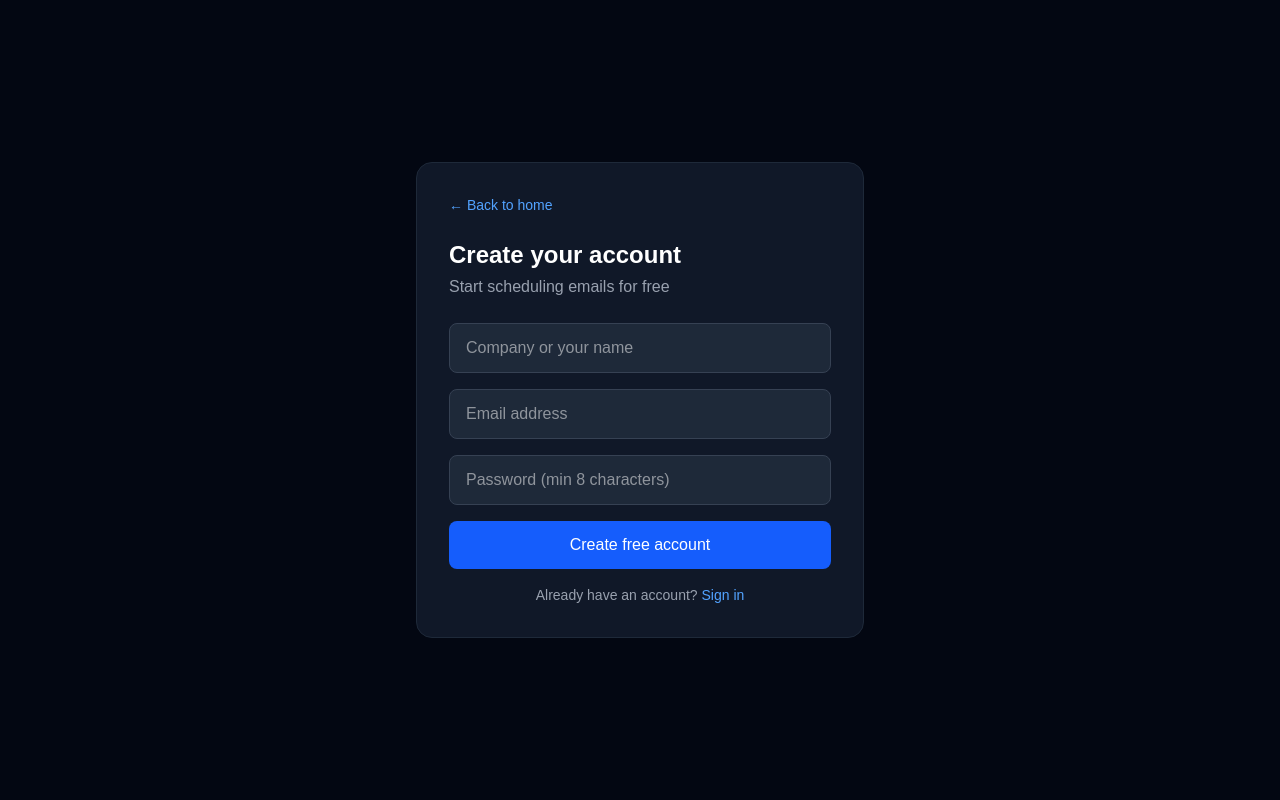
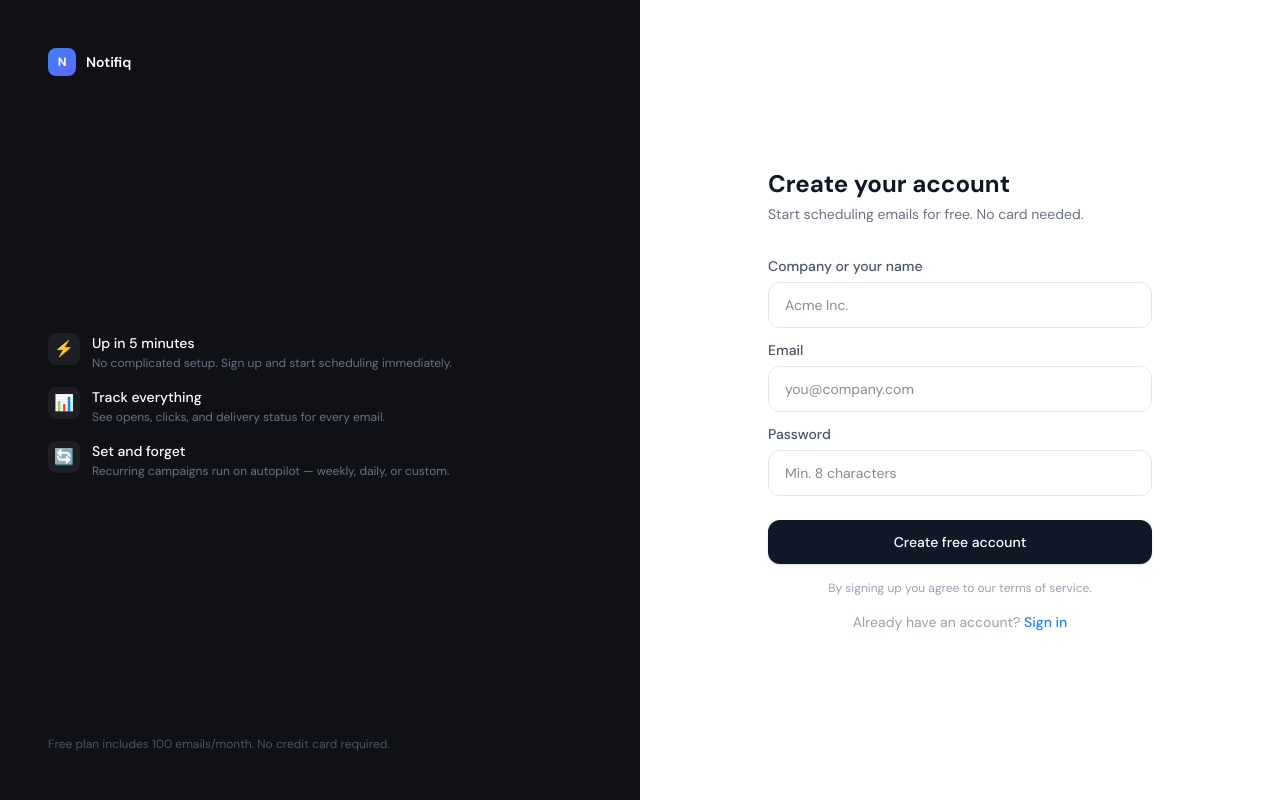
Before and after one commit to babydmg/notifiq-dashboard, a Next.js app: page /signup in a window 1280 px wide. Built offline with nearby package versions, Linux system fonts and the light colour scheme.

Commit message:
some random login signup twinky reset password and forgot password page styling

```diff
--- a/src/app/forgot-password/page.js
+++ b/src/app/forgot-password/page.js
@@ -7,14 +7,12 @@ export default function ForgotPasswordPage() {
   const [email, setEmail] = useState("");
   const [submitted, setSubmitted] = useState(false);
   const [error, setError] = useState("");
-  const [success, setSuccess] = useState("");
   const [loading, setLoading] = useState(false);
 
   const handleSubmit = async () => {
     if (!email) return setError("Email is required");
     setLoading(true);
     setError("");
-
     try {
       await getApi().post("/auth/forgot-password", { email });
       setSubmitted(true);
@@ -26,50 +24,84 @@ export default function ForgotPasswordPage() {
   };
 
   return (
-    <div className="min-h-screen bg-gray-950 flex items-center justify-center">
-      <div className="bg-gray-900 border border-gray-800 rounded-2xl p-8 w-full max-w-md">
-        <Link href="/login" className="text-blue-400 text-sm mb-6 block">
-          ← Back to login
-        </Link>
+    <div
+      className="min-h-screen bg-gray-50 flex items-center justify-center px-4"
+      style={{ fontFamily: "'DM Sans', sans-serif" }}
+    >
+      <style>{`@import url('https://fonts.googleapis.com/css2?family=DM+Sans:wght@400;500;600;700&display=swap');`}</style>
+      <div className="bg-white rounded-2xl shadow-sm border border-gray-100 p-8 w-full max-w-sm">
+        <div className="flex items-center gap-2 mb-8">
+          <div
+            className="w-7 h-7 rounded-lg flex items-center justify-center text-white text-xs font-bold"
+            style={{ background: "linear-gradient(135deg, #3b82f6, #6366f1)" }}
+          >
+            N
+          </div>
+          <span className="font-semibold text-gray-900 text-sm">Notifiq</span>
+        </div>
 
         {submitted ? (
           <div className="text-center py-4">
-            <div className="text-4xl mb-4">📬</div>
-            <h2 className="text-xl font-bold text-white mb-2">
-              Check your email
+            <div className="w-14 h-14 bg-blue-50 rounded-2xl flex items-center justify-center text-2xl mx-auto mb-4">
+              📬
+            </div>
+            <h2 className="text-xl font-bold text-gray-900 mb-2">
+              Check your inbox
             </h2>
-            <p className="text-gray-400 text-sm">
-              If that email is registered, we sent a reset link. Check your
-              inbox.
+            <p className="text-gray-500 text-sm mb-6">
+              If that email is registered, we sent a reset link. It expires in 1
+              hour.
             </p>
+            <Link
+              href="/login"
+              className="text-blue-500 text-sm hover:text-blue-600 font-medium transition"
+            >
+              ← Back to login
+            </Link>
           </div>
         ) : (
           <>
-            <h1 className="text-2xl font-bold text-white mb-1">
+            <h1 className="text-2xl font-bold text-gray-900 mb-1">
               Forgot password?
             </h1>
-            <p className="text-gray-400 mb-6">
+            <p className="text-gray-500 text-sm mb-6">
               Enter your email and we'll send you a reset link.
             </p>
 
+            <div className="mb-3">
+              <label className="text-gray-600 text-sm font-medium mb-1.5 block">
+                Email
+              </label>
               <input
                 type="email"
-              placeholder="Email address"
+                placeholder="you@company.com"
                 value={email}
                 onChange={(e) => setEmail(e.target.value)}
                 onKeyDown={(e) => e.key === "Enter" && handleSubmit()}
-              className="w-full bg-gray-800 border border-gray-700 text-white rounded-lg px-4 py-3 mb-3 focus:outline-none focus:border-blue-500"
+                className="w-full border border-gray-200 text-gray-900 rounded-xl px-4 py-3 text-sm focus:outline-none focus:border-blue-400 focus:ring-2 focus:ring-blue-50 transition"
               />
+            </div>
 
-            {error && <p className="text-red-400 text-sm mb-3">{error}</p>}
+            {error && (
+              <div className="bg-red-50 border border-red-100 text-red-600 text-sm px-4 py-3 rounded-xl mb-4">
+                {error}
+              </div>
+            )}
 
             <button
               onClick={handleSubmit}
               disabled={loading}
-              className="w-full bg-blue-600 hover:bg-blue-500 disabled:opacity-50 text-white font-medium rounded-lg px-4 py-3 transition"
+              className="w-full bg-gray-900 hover:bg-gray-700 disabled:opacity-50 text-white font-medium rounded-xl px-4 py-3 text-sm transition shadow-sm mb-4"
             >
               {loading ? "Sending..." : "Send reset link"}
             </button>
+
+            <Link
+              href="/login"
+              className="block text-center text-gray-400 text-sm hover:text-gray-600 transition"
+            >
+              ← Back to login
+            </Link>
           </>
         )}
       </div>
--- a/src/app/login/page.js
+++ b/src/app/login/page.js
@@ -24,7 +24,6 @@ export default function LoginPage() {
       return setError("All fields are required");
     setLoading(true);
     setError("");
-
     try {
       const res = await getApi().post("/auth/login", form);
       localStorage.setItem("notifiq_token", res.data.token);
@@ -38,57 +37,139 @@ export default function LoginPage() {
   };
 
   return (
-    <div className="min-h-screen bg-gray-950 flex items-center justify-center">
-      <div className="bg-gray-900 border border-gray-800 rounded-2xl p-8 w-full max-w-md">
-        <Link href="/" className="text-blue-400 text-sm mb-6 block">
-          ← Back to home
-        </Link>
-        <h1 className="text-2xl font-bold text-white mb-1">Welcome back</h1>
-        <p className="text-gray-400 mb-6">Sign in to your Notifiq account</p>
+    <div
+      className="min-h-screen flex"
+      style={{ fontFamily: "'DM Sans', sans-serif" }}
+    >
+      <style>{`@import url('https://fonts.googleapis.com/css2?family=DM+Sans:wght@400;500;600;700&display=swap');`}</style>
 
-        <div className="space-y-4 mb-4">
+      {/* Left panel */}
+      <div
+        className="hidden lg:flex w-1/2 flex-col justify-between p-12"
+        style={{ background: "#0f1117" }}
+      >
+        <div className="flex items-center gap-2.5">
+          <div
+            className="w-7 h-7 rounded-lg flex items-center justify-center text-white text-xs font-bold"
+            style={{ background: "linear-gradient(135deg, #3b82f6, #6366f1)" }}
+          >
+            N
+          </div>
+          <span className="text-white font-semibold text-sm">Notifiq</span>
+        </div>
+
+        <div>
+          <p className="text-2xl font-bold text-white leading-snug mb-4">
+            "Notifiq cut our email setup time from days to minutes."
+          </p>
+          <div className="flex items-center gap-3">
+            <div className="w-9 h-9 rounded-full bg-gray-700 flex items-center justify-center text-white text-sm font-bold">
+              S
+            </div>
+            <div>
+              <p className="text-white text-sm font-medium">Sarah K.</p>
+              <p className="text-gray-500 text-xs">Founder, ShopEasy</p>
+            </div>
+          </div>
+        </div>
+
+        <div className="flex items-center gap-8">
+          {[
+            ["10k+", "Emails sent"],
+            ["99.9%", "Uptime"],
+            ["500+", "Businesses"],
+          ].map(([val, label]) => (
+            <div key={label}>
+              <p className="text-white font-bold text-xl">{val}</p>
+              <p className="text-gray-500 text-xs">{label}</p>
+            </div>
+          ))}
+        </div>
+      </div>
+
+      {/* Right panel */}
+      <div className="flex-1 flex items-center justify-center px-8 bg-white">
+        <div className="w-full max-w-sm">
+          <div className="lg:hidden flex items-center gap-2 mb-8">
+            <div
+              className="w-7 h-7 rounded-lg flex items-center justify-center text-white text-xs font-bold"
+              style={{
+                background: "linear-gradient(135deg, #3b82f6, #6366f1)",
+              }}
+            >
+              N
+            </div>
+            <span className="font-semibold text-gray-900 text-sm">Notifiq</span>
+          </div>
+
+          <h1 className="text-2xl font-bold text-gray-900 mb-1">
+            Welcome back
+          </h1>
+          <p className="text-gray-500 text-sm mb-8">
+            Sign in to your account to continue.
+          </p>
+
+          <div className="space-y-3 mb-2">
+            <div>
+              <label className="text-gray-600 text-sm font-medium mb-1.5 block">
+                Email
+              </label>
               <input
                 type="email"
-            placeholder="Email address"
+                placeholder="you@company.com"
                 value={form.email}
                 onChange={(e) => setForm({ ...form, email: e.target.value })}
-            className="w-full bg-gray-800 border border-gray-700 text-white rounded-lg px-4 py-3 focus:outline-none focus:border-blue-500"
+                className="w-full border border-gray-200 text-gray-900 rounded-xl px-4 py-3 text-sm focus:outline-none focus:border-blue-400 focus:ring-2 focus:ring-blue-50 transition"
               />
+            </div>
+            <div>
+              <div className="flex items-center justify-between mb-1.5">
+                <label className="text-gray-600 text-sm font-medium">
+                  Password
+                </label>
+                <Link
+                  href="/forgot-password"
+                  className="text-blue-500 text-xs hover:text-blue-600 transition"
+                >
+                  Forgot password?
+                </Link>
+              </div>
               <input
                 type="password"
-            placeholder="Password"
+                placeholder="••••••••"
                 value={form.password}
                 onChange={(e) => setForm({ ...form, password: e.target.value })}
                 onKeyDown={(e) => e.key === "Enter" && handleLogin()}
-            className="w-full bg-gray-800 border border-gray-700 text-white rounded-lg px-4 py-3 focus:outline-none focus:border-blue-500"
+                className="w-full border border-gray-200 text-gray-900 rounded-xl px-4 py-3 text-sm focus:outline-none focus:border-blue-400 focus:ring-2 focus:ring-blue-50 transition"
               />
             </div>
-        <div className="flex justify-end mb-4">
-          <Link
-            href="/forgot-password"
-            className="text-blue-400 text-sm hover:text-blue-300"
-          >
-            Forgot Password?
-          </Link>
           </div>
 
-        {error && <p className="text-red-400 text-sm mb-3">{error}</p>}
+          {error && (
+            <div className="bg-red-50 border border-red-100 text-red-600 text-sm px-4 py-3 rounded-xl mb-4">
+              {error}
+            </div>
+          )}
 
           <button
             onClick={handleLogin}
             disabled={loading}
-          className="w-full bg-blue-600 hover:bg-blue-500 disabled:opacity-50 text-white font-medium rounded-lg px-4 py-3 transition mb-4"
+            className="w-full bg-gray-900 hover:bg-gray-700 disabled:opacity-50 text-white font-medium rounded-xl px-4 py-3 text-sm transition shadow-sm mt-4"
           >
             {loading ? "Signing in..." : "Sign in"}
           </button>
 
-        <p className="text-gray-400 text-sm text-center">
+          <p className="text-gray-400 text-sm text-center mt-6">
             Don't have an account?{" "}
-          <Link href="/signup" className="text-blue-400 hover:text-blue-300">
+            <Link
+              href="/signup"
+              className="text-blue-500 hover:text-blue-600 font-medium transition"
+            >
               Sign up free
             </Link>
           </p>
         </div>
       </div>
+    </div>
   );
 }
--- a/src/app/reset-password/page.js
+++ b/src/app/reset-password/page.js
@@ -22,10 +22,9 @@ function ResetPasswordForm() {
     if (!password || !confirm) return setError("All fields are required");
     if (password !== confirm) return setError("Passwords don't match");
     if (password.length < 8)
-      return setError("Password must be at least 8 characters long");
+      return setError("Password must be at least 8 characters");
     setLoading(true);
     setError("");
-
     try {
       await getApi().post("/auth/reset-password", { token, password });
       setSuccess(true);
@@ -38,56 +37,89 @@ function ResetPasswordForm() {
   };
 
   return (
-    <div className="min-h-screen bg-gray-950 flex items-center justify-center">
-      <div className="bg-gray-900 border border-gray-800 rounded-2xl p-8 w-full max-w-md">
-        <Link href="/login" className="text-blue-400 text-sm mb-6 block">
-          ← Back to login
-        </Link>
+    <div
+      className="min-h-screen bg-gray-50 flex items-center justify-center px-4"
+      style={{ fontFamily: "'DM Sans', sans-serif" }}
+    >
+      <style>{`@import url('https://fonts.googleapis.com/css2?family=DM+Sans:wght@400;500;600;700&display=swap');`}</style>
+      <div className="bg-white rounded-2xl shadow-sm border border-gray-100 p-8 w-full max-w-sm">
+        <div className="flex items-center gap-2 mb-8">
+          <div
+            className="w-7 h-7 rounded-lg flex items-center justify-center text-white text-xs font-bold"
+            style={{ background: "linear-gradient(135deg, #3b82f6, #6366f1)" }}
+          >
+            N
+          </div>
+          <span className="font-semibold text-gray-900 text-sm">Notifiq</span>
+        </div>
 
         {success ? (
           <div className="text-center py-4">
-            <div className="text-4xl mb-4">✅</div>
-            <h2 className="text-xl font-bold text-white mb-2">
+            <div className="w-14 h-14 bg-green-50 rounded-2xl flex items-center justify-center text-2xl mx-auto mb-4">
+              ✅
+            </div>
+            <h2 className="text-xl font-bold text-gray-900 mb-2">
               Password reset!
             </h2>
-            <p className="text-gray-400 text-sm">Redirecting you to login...</p>
+            <p className="text-gray-500 text-sm">Redirecting you to login...</p>
           </div>
         ) : (
           <>
-            <h1 className="text-2xl font-bold text-white mb-1">
+            <h1 className="text-2xl font-bold text-gray-900 mb-1">
               Set new password
             </h1>
-            <p className="text-gray-400 mb-6">
+            <p className="text-gray-500 text-sm mb-6">
               Choose a strong password for your account.
             </p>
 
-            <div className="space-y-4 mb-4">
+            <div className="space-y-3 mb-3">
+              <div>
+                <label className="text-gray-600 text-sm font-medium mb-1.5 block">
+                  New password
+                </label>
                 <input
                   type="password"
-                placeholder="New password"
+                  placeholder="Min. 8 characters"
                   value={password}
                   onChange={(e) => setPassword(e.target.value)}
-                className="w-full bg-gray-800 border border-gray-700 text-white rounded-lg px-4 py-3 focus:outline-none focus:border-blue-500"
+                  className="w-full border border-gray-200 text-gray-900 rounded-xl px-4 py-3 text-sm focus:outline-none focus:border-blue-400 focus:ring-2 focus:ring-blue-50 transition"
                 />
+              </div>
+              <div>
+                <label className="text-gray-600 text-sm font-medium mb-1.5 block">
+                  Confirm password
+                </label>
                 <input
                   type="password"
-                placeholder="Confirm new password"
+                  placeholder="Repeat your password"
                   value={confirm}
                   onChange={(e) => setConfirm(e.target.value)}
                   onKeyDown={(e) => e.key === "Enter" && handleReset()}
-                className="w-full bg-gray-800 border border-gray-700 text-white rounded-lg px-4 py-3 focus:outline-none focus:border-blue-500"
+                  className="w-full border border-gray-200 text-gray-900 rounded-xl px-4 py-3 text-sm focus:outline-none focus:border-blue-400 focus:ring-2 focus:ring-blue-50 transition"
                 />
               </div>
+            </div>
 
-            {error && <p className="text-red-400 text-sm mb-3">{error}</p>}
+            {error && (
+              <div className="bg-red-50 border border-red-100 text-red-600 text-sm px-4 py-3 rounded-xl mb-4">
+                {error}
+              </div>
+            )}
 
             <button
               onClick={handleReset}
               disabled={loading}
-              className="w-full bg-blue-600 hover:bg-blue-500 disabled:opacity-50 text-white font-medium rounded-lg px-4 py-3 transition"
+              className="w-full bg-gray-900 hover:bg-gray-700 disabled:opacity-50 text-white font-medium rounded-xl px-4 py-3 text-sm transition shadow-sm mb-4"
             >
               {loading ? "Resetting..." : "Reset password"}
             </button>
+
+            <Link
+              href="/login"
+              className="block text-center text-gray-400 text-sm hover:text-gray-600 transition"
+            >
+              ← Back to login
+            </Link>
           </>
         )}
       </div>
--- a/src/app/signup/page.js
+++ b/src/app/signup/page.js
@@ -26,7 +26,6 @@ export default function SignupPage() {
       return setError("Password must be at least 8 characters");
     setLoading(true);
     setError("");
-
     try {
       const res = await getApi().post("/auth/signup", form);
       localStorage.setItem("notifiq_token", res.data.token);
@@ -40,58 +39,156 @@ export default function SignupPage() {
   };
 
   return (
-    <div className="min-h-screen bg-gray-950 flex items-center justify-center">
-      <div className="bg-gray-900 border border-gray-800 rounded-2xl p-8 w-full max-w-md">
-        <Link href="/" className="text-blue-400 text-sm mb-6 block">
-          ← Back to home
-        </Link>
-        <h1 className="text-2xl font-bold text-white mb-1">
+    <div
+      className="min-h-screen flex"
+      style={{ fontFamily: "'DM Sans', sans-serif" }}
+    >
+      <style>{`@import url('https://fonts.googleapis.com/css2?family=DM+Sans:wght@400;500;600;700&display=swap');`}</style>
+
+      {/* Left panel */}
+      <div
+        className="hidden lg:flex w-1/2 flex-col justify-between p-12"
+        style={{ background: "#0f1117" }}
+      >
+        <div className="flex items-center gap-2.5">
+          <div
+            className="w-7 h-7 rounded-lg flex items-center justify-center text-white text-xs font-bold"
+            style={{ background: "linear-gradient(135deg, #3b82f6, #6366f1)" }}
+          >
+            N
+          </div>
+          <span className="text-white font-semibold text-sm">Notifiq</span>
+        </div>
+
+        <div className="space-y-4">
+          {[
+            {
+              icon: "⚡",
+              title: "Up in 5 minutes",
+              desc: "No complicated setup. Sign up and start scheduling immediately.",
+            },
+            {
+              icon: "📊",
+              title: "Track everything",
+              desc: "See opens, clicks, and delivery status for every email.",
+            },
+            {
+              icon: "🔄",
+              title: "Set and forget",
+              desc: "Recurring campaigns run on autopilot — weekly, daily, or custom.",
+            },
+          ].map((f) => (
+            <div key={f.title} className="flex items-start gap-3">
+              <div
+                className="w-8 h-8 rounded-lg flex items-center justify-center text-base flex-shrink-0"
+                style={{ background: "rgba(255,255,255,0.06)" }}
+              >
+                {f.icon}
+              </div>
+              <div>
+                <p className="text-white text-sm font-medium">{f.title}</p>
+                <p className="text-gray-500 text-xs mt-0.5">{f.desc}</p>
+              </div>
+            </div>
+          ))}
+        </div>
+
+        <p className="text-gray-600 text-xs">
+          Free plan includes 100 emails/month. No credit card required.
+        </p>
+      </div>
+
+      {/* Right panel */}
+      <div className="flex-1 flex items-center justify-center px-8 bg-white">
+        <div className="w-full max-w-sm">
+          <div className="lg:hidden flex items-center gap-2 mb-8">
+            <div
+              className="w-7 h-7 rounded-lg flex items-center justify-center text-white text-xs font-bold"
+              style={{
+                background: "linear-gradient(135deg, #3b82f6, #6366f1)",
+              }}
+            >
+              N
+            </div>
+            <span className="font-semibold text-gray-900 text-sm">Notifiq</span>
+          </div>
+
+          <h1 className="text-2xl font-bold text-gray-900 mb-1">
             Create your account
           </h1>
-        <p className="text-gray-400 mb-6">Start scheduling emails for free</p>
+          <p className="text-gray-500 text-sm mb-8">
+            Start scheduling emails for free. No card needed.
+          </p>
 
-        <div className="space-y-4 mb-4">
+          <div className="space-y-3 mb-2">
+            <div>
+              <label className="text-gray-600 text-sm font-medium mb-1.5 block">
+                Company or your name
+              </label>
               <input
                 type="text"
-            placeholder="Company or your name"
+                placeholder="Acme Inc."
                 value={form.name}
                 onChange={(e) => setForm({ ...form, name: e.target.value })}
-            className="w-full bg-gray-800 border border-gray-700 text-white rounded-lg px-4 py-3 focus:outline-none focus:border-blue-500"
+                className="w-full border border-gray-200 text-gray-900 rounded-xl px-4 py-3 text-sm focus:outline-none focus:border-blue-400 focus:ring-2 focus:ring-blue-50 transition"
               />
+            </div>
+            <div>
+              <label className="text-gray-600 text-sm font-medium mb-1.5 block">
+                Email
+              </label>
               <input
                 type="email"
-            placeholder="Email address"
+                placeholder="you@company.com"
                 value={form.email}
                 onChange={(e) => setForm({ ...form, email: e.target.value })}
-            className="w-full bg-gray-800 border border-gray-700 text-white rounded-lg px-4 py-3 focus:outline-none focus:border-blue-500"
+                className="w-full border border-gray-200 text-gray-900 rounded-xl px-4 py-3 text-sm focus:outline-none focus:border-blue-400 focus:ring-2 focus:ring-blue-50 transition"
               />
+            </div>
+            <div>
+              <label className="text-gray-600 text-sm font-medium mb-1.5 block">
+                Password
+              </label>
               <input
                 type="password"
-            placeholder="Password (min 8 characters)"
+                placeholder="Min. 8 characters"
                 value={form.password}
                 onChange={(e) => setForm({ ...form, password: e.target.value })}
                 onKeyDown={(e) => e.key === "Enter" && handleSignup()}
-            className="w-full bg-gray-800 border border-gray-700 text-white rounded-lg px-4 py-3 focus:outline-none focus:border-blue-500"
+                className="w-full border border-gray-200 text-gray-900 rounded-xl px-4 py-3 text-sm focus:outline-none focus:border-blue-400 focus:ring-2 focus:ring-blue-50 transition"
               />
             </div>
+          </div>
 
-        {error && <p className="text-red-400 text-sm mb-3">{error}</p>}
+          {error && (
+            <div className="bg-red-50 border border-red-100 text-red-600 text-sm px-4 py-3 rounded-xl mb-4">
+              {error}
+            </div>
+          )}
 
           <button
             onClick={handleSignup}
             disabled={loading}
-          className="w-full bg-blue-600 hover:bg-blue-500 disabled:opacity-50 text-white font-medium rounded-lg px-4 py-3 transition mb-4"
+            className="w-full bg-gray-900 hover:bg-gray-700 disabled:opacity-50 text-white font-medium rounded-xl px-4 py-3 text-sm transition shadow-sm mt-4"
           >
             {loading ? "Creating account..." : "Create free account"}
           </button>
 
-        <p className="text-gray-400 text-sm text-center">
+          <p className="text-gray-400 text-xs text-center mt-4">
+            By signing up you agree to our terms of service.
+          </p>
+
+          <p className="text-gray-400 text-sm text-center mt-4">
             Already have an account?{" "}
-          <Link href="/login" className="text-blue-400 hover:text-blue-300">
+            <Link
+              href="/login"
+              className="text-blue-500 hover:text-blue-600 font-medium transition"
+            >
               Sign in
             </Link>
           </p>
         </div>
       </div>
+    </div>
   );
 }
```
Lines whose indentation alone changed are shown as unchanged.
